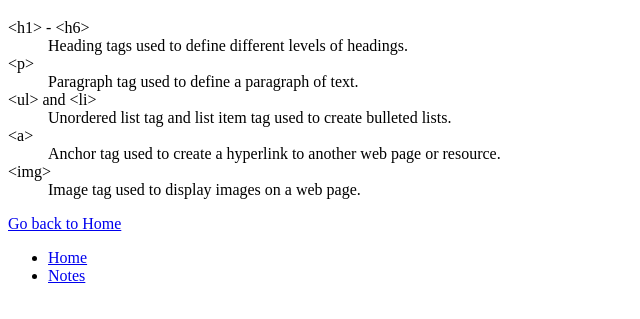
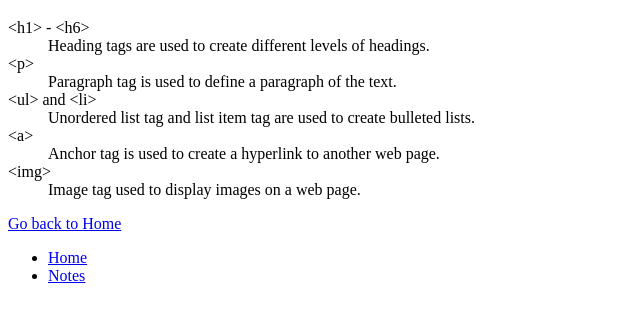
Before and after one commit to sing2027/sing2027, a plain HTML site: page notes.html in a window 1280 px wide. Shown: the part 61-380 px from the top of the page, without its empty margins (0-640 px from the left). Drawn offline with Linux system fonts and the light colour scheme.

Commit message:
Add files via upload

```diff
--- a/notes.html
+++ b/notes.html
@@ -10,16 +10,16 @@
     <h1>HTML Tags</h1>
   <dl>
     <dt>&lt;h1&gt; - &lt;h6&gt;</dt>
-    <dd>Heading tags used to define different levels of headings.</dd>
+    <dd>Heading tags are used to create different levels of headings.</dd>
 
     <dt>&lt;p&gt;</dt>
-    <dd>Paragraph tag used to define a paragraph of text.</dd>
+    <dd>Paragraph tag is used to define a paragraph of the text.</dd>
 
     <dt>&lt;ul&gt; and &lt;li&gt;</dt>
-    <dd>Unordered list tag and list item tag used to create bulleted lists.</dd>
+    <dd>Unordered list tag and list item tag are used to create bulleted lists.</dd>
 
     <dt>&lt;a&gt;</dt>
-    <dd>Anchor tag used to create a hyperlink to another web page or resource.</dd>
+    <dd>Anchor tag is used to create a hyperlink to another web page.</dd>
 
     <dt>&lt;img&gt;</dt>
     <dd>Image tag used to display images on a web page.</dd>
```
